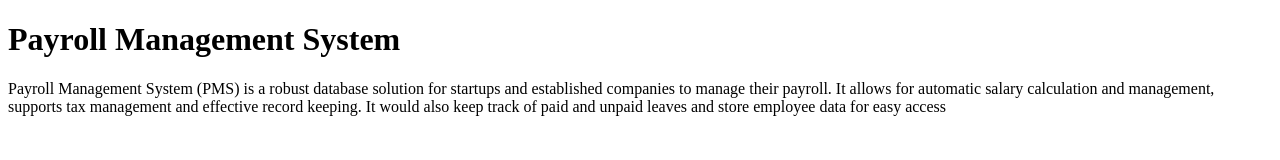
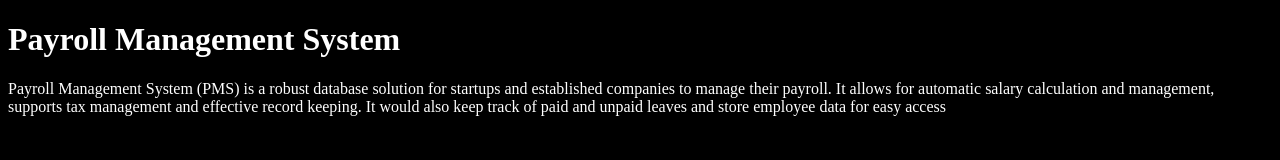
Before and after one commit to AadithyaSai/Payroll-Management-System, a plain HTML site: page index.html in a window 1280 px wide. Drawn offline with Linux system fonts and the light colour scheme.

Commit message:
Added a css and js file

```diff
--- /dev/null
+++ b/css/index.css
@@ -0,0 +1,4 @@
+body {
+  background-color: black;
+  color: white;
+}
--- a/index.html
+++ b/index.html
@@ -4,6 +4,8 @@
     <meta charset="UTF-8" />
     <meta name="viewport" content="width=device-width, initial-scale=1.0" />
     <title>PMS</title>
+    <link rel="stylesheet" href="css/index.css" />
+    <script src="js/index.js"></script>
   </head>
   <body>
     <h1>Payroll Management System</h1>
--- /dev/null
+++ b/js/index.js
@@ -0,0 +1 @@
+console.log("Hello, World!");
```
